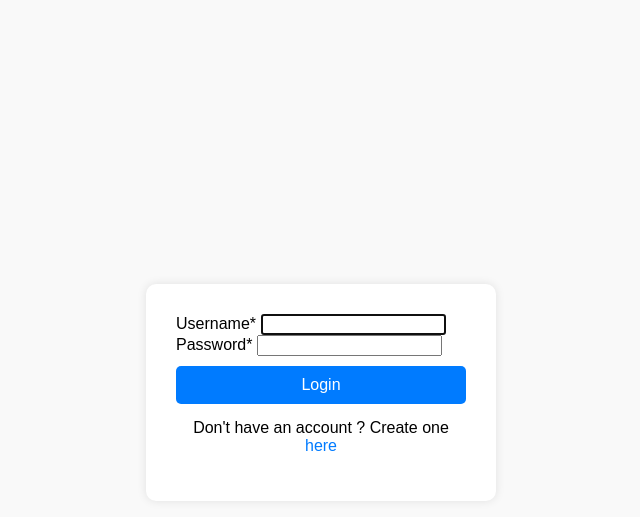
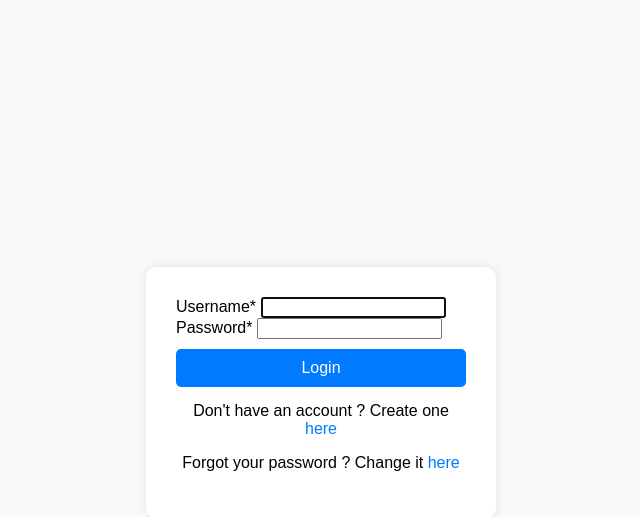
Before and after one commit to JaroDomcio/django-social-network-app, a Django app: page /login/ in a window 1280 px wide. Shown: the top 517 px of the page, without its empty margins (319-959 px from the left). Run offline with Django 5.2, Linux system fonts and the light colour scheme; some libraries are stand-ins or nearby versions.

Commit message:
Add Password reset

```diff
--- a/DjangoBlog/settings.py
+++ b/DjangoBlog/settings.py
@@ -135,3 +135,5 @@ CRISPY_TEMPLATE_PACK = 'bootstrap4'
 
 LOGIN_REDIRECT_URL = '/my-profile'
 LOGOUT_REDIRECT_URL = '/login'
+
+EMAIL_BACKEND = 'django.core.mail.backends.console.EmailBackend'
--- a/templates/registration/login.html
+++ b/templates/registration/login.html
@@ -8,4 +8,5 @@
     {{ form|crispy}}
     <button type = "submit"> Login </button>
     <p>Don't have an account ? Create one <a href="{% url 'register' %}"> here </a> </p>
+    <p>Forgot your password ? Change it <a href="{% url 'password_reset' %}"> here </a> </p>
 </form>
--- /dev/null
+++ b/templates/registration/password_reset_complete.html
@@ -0,0 +1,2 @@
+<p>Password has been changed</p>
+<a href="{% url "login" %}">You can login now</a>
--- /dev/null
+++ b/templates/registration/password_reset_done.html
@@ -0,0 +1,2 @@
+<p>We have sent you an email which allows you to reset your password</p>
+<p>If you didn't receive it, please check that you entered the correct email address</p>
--- /dev/null
+++ b/templates/registration/password_reset_email.html
@@ -0,0 +1,2 @@
+We've received a password recovery request. Click here if you submitted the reset request:
+{{ protocol }}://{{ domain }}{% url "password_reset_confirm" uidb64=uid token=token %}
--- a/user/urls.py
+++ b/user/urls.py
@@ -1,6 +1,6 @@
 from django.urls import path
 from .views import register,my_profile, search_user, homepage, settings
-from django.contrib.auth.views import LoginView,LogoutView, PasswordChangeView, PasswordChangeDoneView
+from django.contrib.auth.views import LoginView,LogoutView, PasswordChangeView, PasswordChangeDoneView, PasswordResetView, PasswordResetDoneView, PasswordResetConfirmView, PasswordResetCompleteView
 
 urlpatterns = [
     path('register/', register, name='register'),
@@ -8,6 +8,10 @@ urlpatterns = [
     path('logout/', LogoutView.as_view(), name='logout'),
     path('password-change/', PasswordChangeView.as_view(), name='password_change'),
     path('password-change/done/', PasswordChangeDoneView.as_view(), name='password_change_done'),
+    path('password-reset/', PasswordResetView.as_view(), name='password_reset'),
+    path('password-reset/done/', PasswordResetDoneView.as_view(), name='password_reset_done'),
+    path('password-reset/<uidb64>/<token>/', PasswordResetConfirmView.as_view(), name='password_reset_confirm'),
+    path('password-reset/complete/', PasswordResetCompleteView.as_view(), name='password_reset_complete'),
     path('settings/', settings, name='settings'),
     path('my-profile/' , my_profile , name='my_profile'),
     path('homepage/', homepage, name='homepage'),
```
Also changed, not shown: templates/registration/password_reset_confirm.html (added, +9 -0 lines), templates/registration/password_reset_form.html (added, +10 -0 lines), db.sqlite3.
